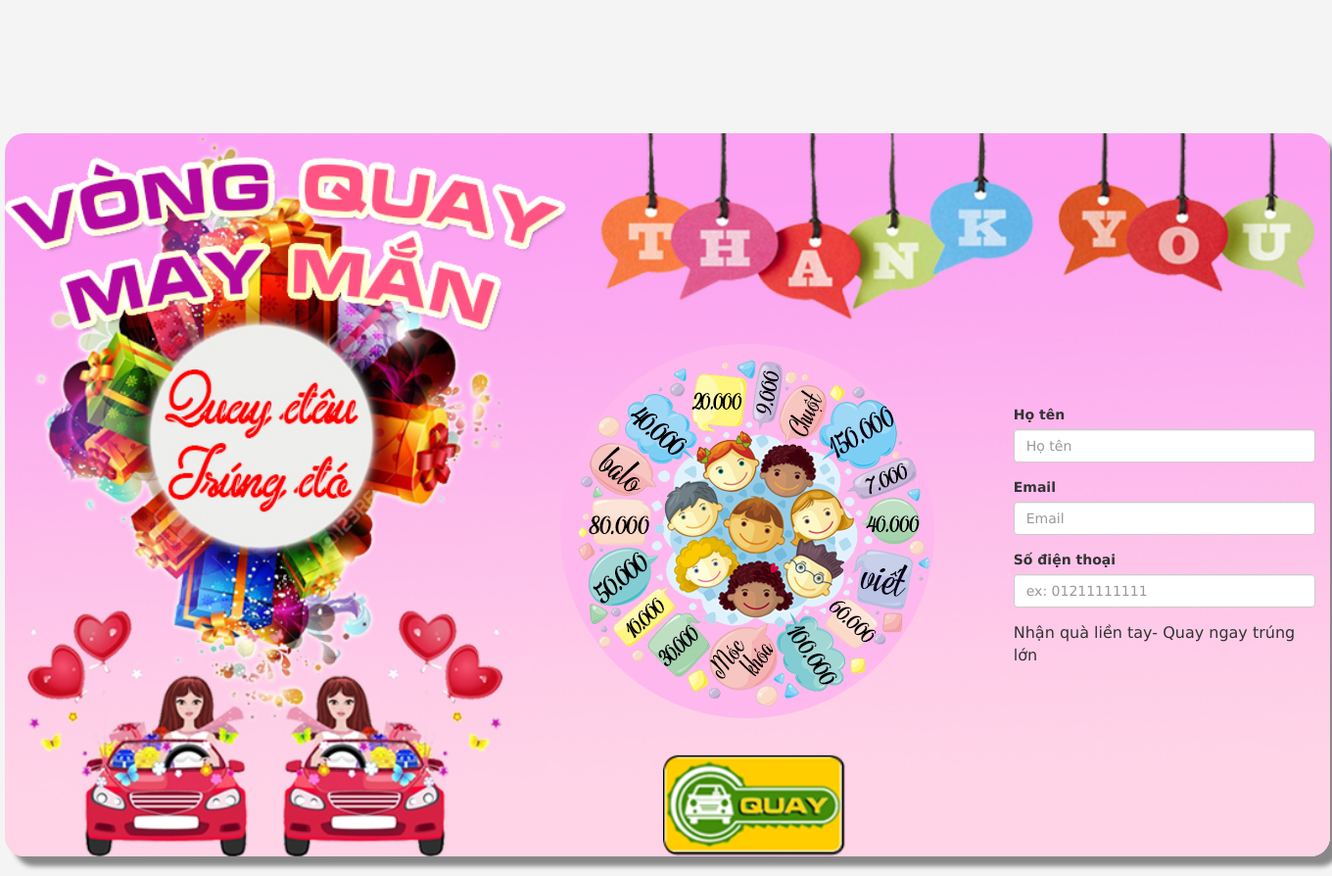
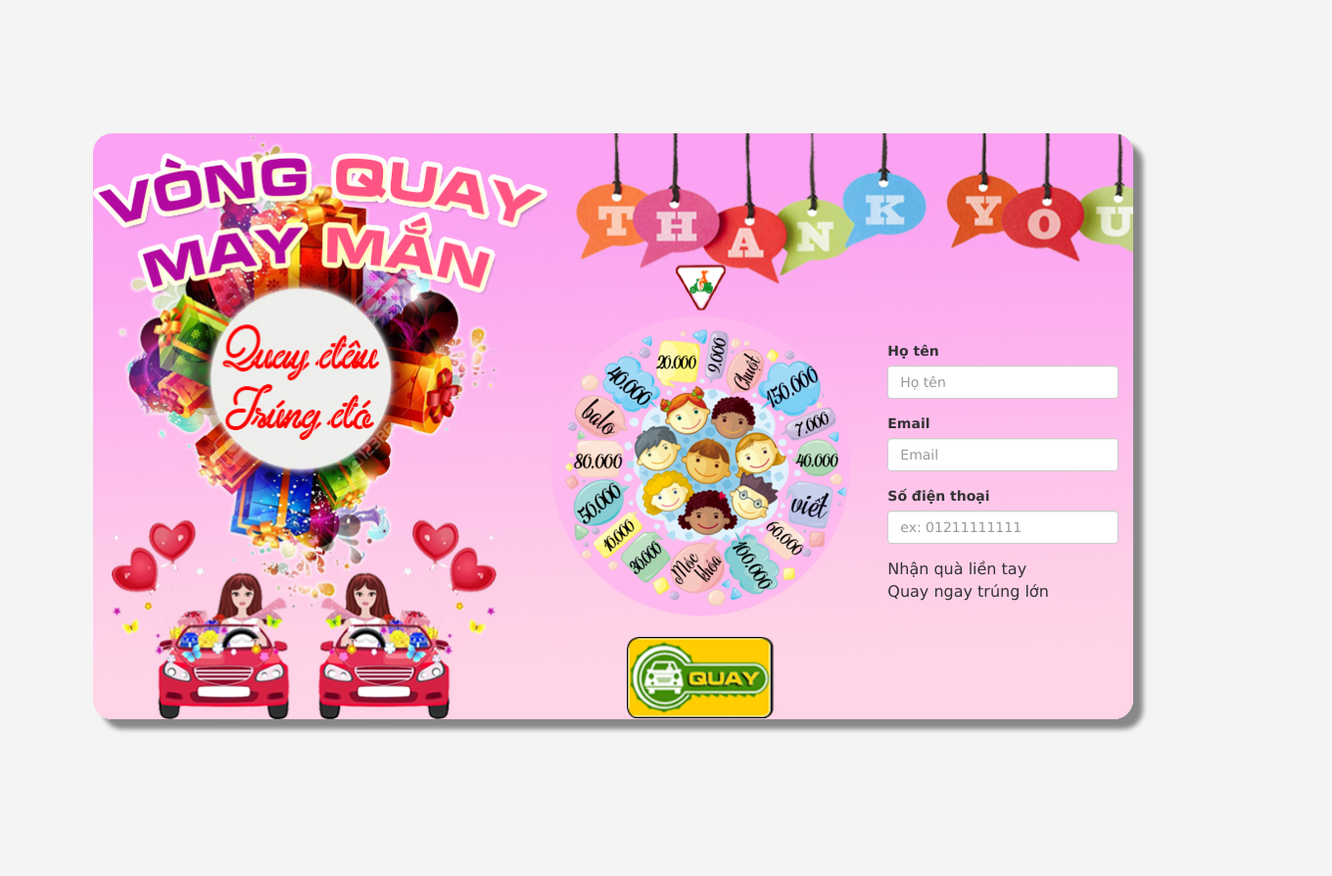
Before and after one commit to RobertDuy/winwheel, a PHP site: page / in a window 1360 px wide. Shown: the whole page at 98% size. After the commit the page ends 747 px from the top, so only its background shows below. Run offline with PHP 8.4, Linux system fonts and the light colour scheme; some libraries are stand-ins or nearby versions.

Commit message:
init demo new winwheel

```diff
--- a/index.html
+++ /dev/null
@@ -1,47 +0,0 @@
-<html style="background-color: #f4f4f4;">
-	<head>
-        <meta charset="UTF-8">
-		<title>HTML5 Canvas Winning Wheel</title>
-        <link rel="stylesheet" href="https://maxcdn.bootstrapcdn.com/bootstrap/3.3.2/css/bootstrap.min.css">
-        <link href="http://fonts.googleapis.com/css?family=Open+Sans Condensed:300italic,300,700" rel="stylesheet" type="text/css">
-        <script src="https://ajax.googleapis.com/ajax/libs/jquery/2.1.4/jquery.min.js"></script>
-        <script src="https://maxcdn.bootstrapcdn.com/bootstrap/3.3.2/js/bootstrap.min.js"></script>
-        <link rel="stylesheet" href="./main.css" type="text/css" />
-		<script type='text/javascript' src='winwheel_1.2.js'></script>
-	</head>
-	<body style="background-color: #f4f4f4; width: 100%;">
-        <div class="container-fluid" style="max-width: 1350px; margin-top: 10%;">
-            <div class="row div-background">
-                <div class="col-md-9">
-                    <canvas class="the_canvas" id="myDrawingCanvas" width="500" height="500">
-                        <p class="noCanvasMsg" align="center">Sorry, your browser doesn't support canvas.<br />Please try another.</p>
-                    </canvas>
-                    <img src="btn_spin.png" class="btn-quay" onclick="startSpin();" />
-                </div>
-                <div class="col-md-3">
-                    <div style="margin-top: 90%;">
-                        <form>
-                            <div class="form-group">
-                                <label>Họ tên</label>
-                                <input type="text" class="form-control" id="name" placeholder="Họ tên">
-                            </div>
-                            <div class="form-group">
-                                <label>Email</label>
-                                <input type="email" class="form-control" id="email" placeholder="Email">
-                            </div>
-                            <div class="form-group">
-                                <label>Số điện thoại</label>
-                                <input type="text" class="form-control" id="phone" placeholder="ex: 01211111111">
-                            </div>
-                        </form>
-                        <span style="font-size: 16px;">Nhận quà liền tay- Quay ngay trúng lớn</span>
-                    </div>
-                </div>
-            </div>
-        </div>
-		<br />
-		<script>
-			begin();
-		</script>
-	</body>
-</html>
--- /dev/null
+++ b/index.php
@@ -0,0 +1,47 @@
+<html style="background-color: #f4f4f4;">
+<head>
+    <meta charset="UTF-8">
+    <title>Quay th&#432;&#7903;ng xe A1</title>
+    <link rel="stylesheet" href="https://maxcdn.bootstrapcdn.com/bootstrap/3.3.2/css/bootstrap.min.css">
+    <link href="http://fonts.googleapis.com/css?family=Open+Sans Condensed:300italic,300,700" rel="stylesheet" type="text/css">
+    <script src="https://ajax.googleapis.com/ajax/libs/jquery/2.1.4/jquery.min.js"></script>
+    <script src="https://maxcdn.bootstrapcdn.com/bootstrap/3.3.2/js/bootstrap.min.js"></script>
+    <link rel="stylesheet" href="./main.css" type="text/css" />
+    <script type='text/javascript' src='winwheel_1.2.js'></script>
+</head>
+<body style="background-color: #f4f4f4; width: 100%;">
+<div class="container-fluid" style="margin-top: 10%;">
+    <div class="row div-background">
+        <div class="col-md-9">
+            <canvas class="the_canvas" id="myDrawingCanvas" width="400" height="400">
+                <p class="noCanvasMsg" align="center">Sorry, your browser doesn't support canvas.<br />Please try another.</p>
+            </canvas>
+            <img src="btn_spin.png" class="btn-quay" onclick="startSpin();" />
+        </div>
+        <div class="col-md-3">
+            <div style="margin-top: 90%;">
+                <form>
+                    <div class="form-group">
+                        <label>H&#7885; tên</label>
+                        <input type="text" class="form-control" id="name" placeholder="H&#7885; tên">
+                    </div>
+                    <div class="form-group">
+                        <label>Email</label>
+                        <input type="email" class="form-control" id="email" placeholder="Email">
+                    </div>
+                    <div class="form-group">
+                        <label>S&#7889; &#273;i&#7879;n tho&#7841;i</label>
+                        <input type="text" class="form-control" id="phone" placeholder="ex: 01211111111">
+                    </div>
+                </form>
+                <span style="font-size: 16px;">Nh&#7853;n quà li&#7873;n tay <br> Quay ngay trúng l&#7899;n</span>
+            </div>
+        </div>
+    </div>
+</div>
+<br />
+<script>
+    begin();
+</script>
+</body>
+</html>
--- a/main.css
+++ b/main.css
@@ -89,8 +89,8 @@ p.noCanvasMsg
 
 .the_canvas {
     position: absolute;
-    right: 0;
-    top: 159px;
+    right: -30px;
+    top: 142px;
 }
 
 /**
@@ -99,11 +99,11 @@ p.noCanvasMsg
 
 .btn-quay{
     cursor: pointer;
-    height: 100px;
+    height: 83px;
     position: absolute;
-    right: 159px;
-    top: 635px;
-    width: 184px;
+    right: 103px;
+    top: 514px;
+    width: 148px;
 }
 
 .div-background{
@@ -113,6 +113,7 @@ p.noCanvasMsg
     border: 0 solid;
     border-radius: 20px;
     box-shadow: 10px 10px 5px #888888;
-    height: 738px;
-    width: 1353px;
+    height: 598px;
+    margin-left: 6%;
+    width: 1062px;
 }
```
Also changed, not shown: background.jpg, background.png (deleted), vongquaymayman.png. Lines whose indentation alone changed are shown as unchanged.
